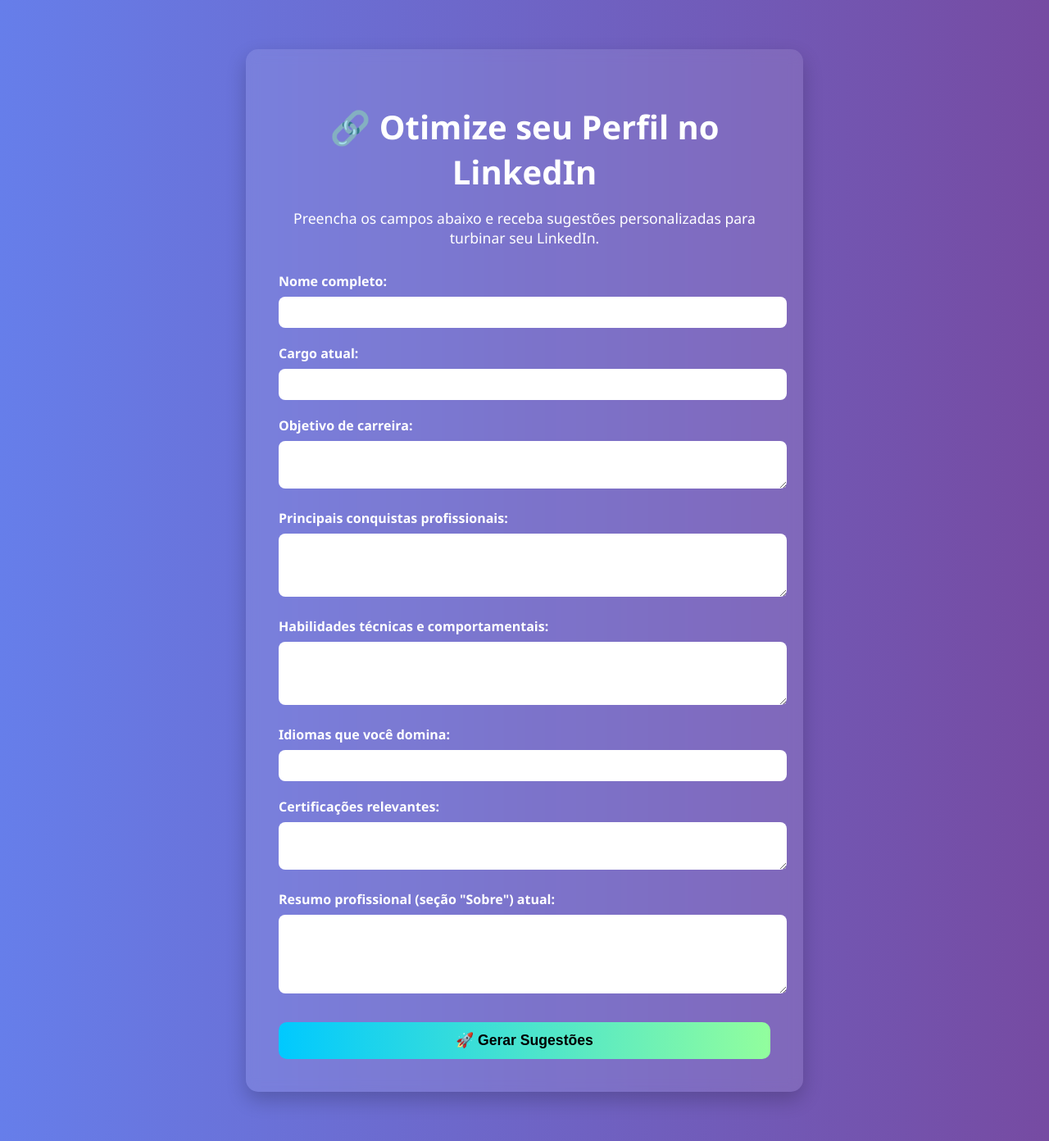
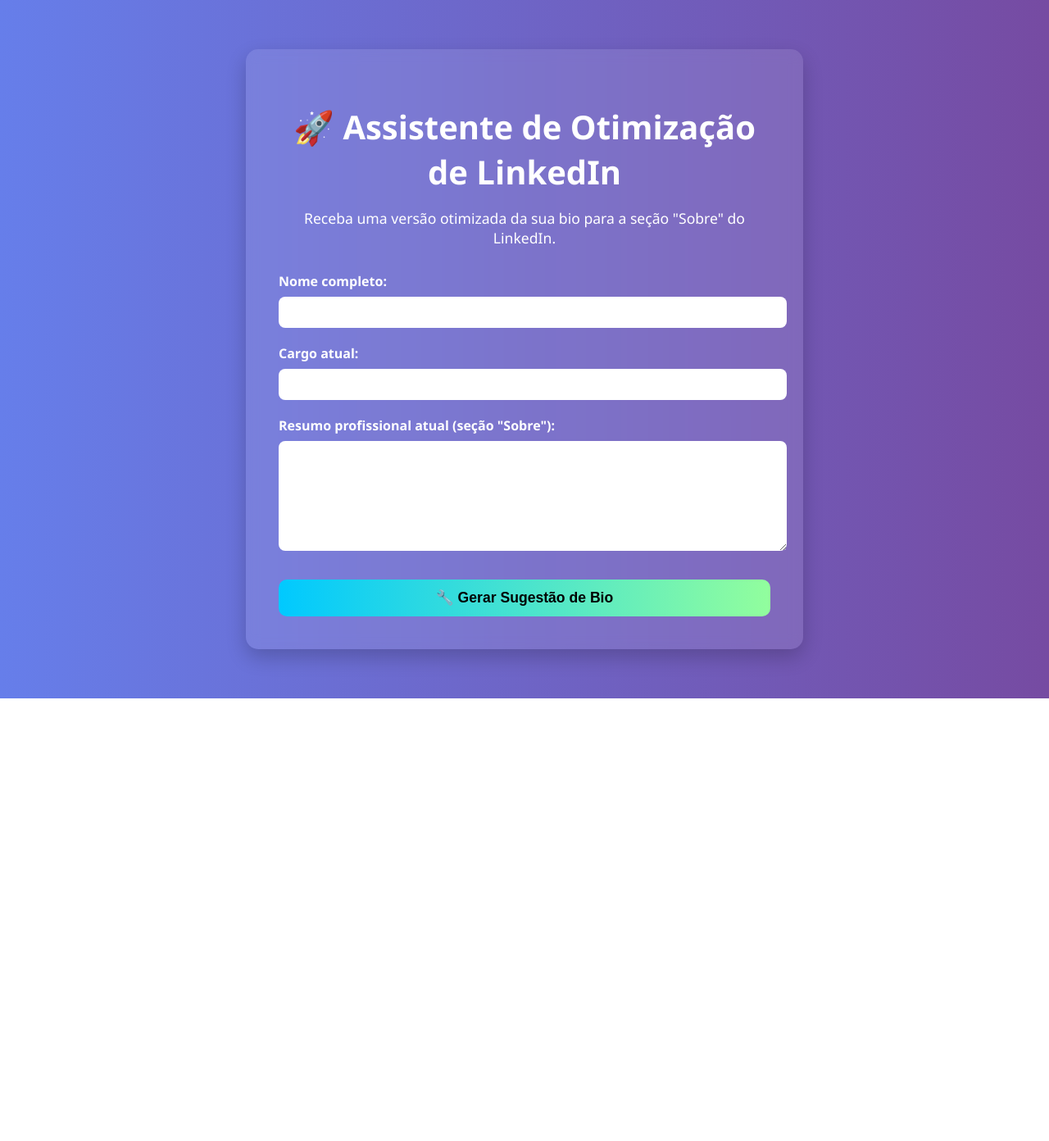
Before and after one commit to lega-nft/mentorvirtual, a FastAPI app: template templates/linkedin.html in a window 1280 px wide. Shown: the whole page at 82% size. After the commit the page ends 852 px from the top, so only its background shows below. Run offline with FastAPI, Linux system fonts and the light colour scheme; the template is opened without the code that fills it, so the values that code supplies are empty.

Commit message:
Update linkedin.html

```diff
--- a/templates/linkedin.html
+++ b/templates/linkedin.html
@@ -1,42 +1,27 @@
-<!-- templates/linkedin_assistente.html -->
+<!-- templates/linkedin.html -->
 <!DOCTYPE html>
 <html lang="pt-BR">
 <head>
   <meta charset="UTF-8">
   <meta name="viewport" content="width=device-width, initial-scale=1.0">
-  <title>Otimização de Perfil LinkedIn</title>
+  <title>Assistente LinkedIn</title>
   <link rel="stylesheet" href="/static/style.css">
 </head>
 <body class="gradient-bg">
   <div class="container">
-    <h1 class="title">🔗 Otimize seu Perfil no LinkedIn</h1>
-    <p class="subtitle">Preencha os campos abaixo e receba sugestões personalizadas para turbinar seu LinkedIn.</p>
+    <h1 class="title">🚀 Assistente de Otimização de LinkedIn</h1>
+    <p class="subtitle">Receba uma versão otimizada da sua bio para a seção "Sobre" do LinkedIn.</p>
     <form method="post" action="/api/otimizar-linkedin" class="form">
       <label for="nome">Nome completo:</label>
       <input type="text" id="nome" name="nome" required />
 
-      <label for="cargo_atual">Cargo atual:</label>
-      <input type="text" id="cargo_atual" name="cargo_atual" required />
+      <label for="cargo">Cargo atual:</label>
+      <input type="text" id="cargo" name="cargo" required />
 
-      <label for="objetivo">Objetivo de carreira:</label>
-      <textarea id="objetivo" name="objetivo" rows="2" required></textarea>
+      <label for="resumo">Resumo profissional atual (seção "Sobre"):</label>
+      <textarea id="resumo" name="resumo" rows="6" required></textarea>
 
-      <label for="conquistas">Principais conquistas profissionais:</label>
-      <textarea id="conquistas" name="conquistas" rows="3"></textarea>
-
-      <label for="habilidades">Habilidades técnicas e comportamentais:</label>
-      <textarea id="habilidades" name="habilidades" rows="3"></textarea>
-
-      <label for="idiomas">Idiomas que você domina:</label>
-      <input type="text" id="idiomas" name="idiomas" />
-
-      <label for="certificacoes">Certificações relevantes:</label>
-      <textarea id="certificacoes" name="certificacoes" rows="2"></textarea>
-
-      <label for="bio_atual">Resumo profissional (seção "Sobre") atual:</label>
-      <textarea id="bio_atual" name="bio_atual" rows="4"></textarea>
-
-      <button type="submit">🚀 Gerar Sugestões</button>
+      <button type="submit">🔧 Gerar Sugestão de Bio</button>
     </form>
   </div>
 </body>
```
